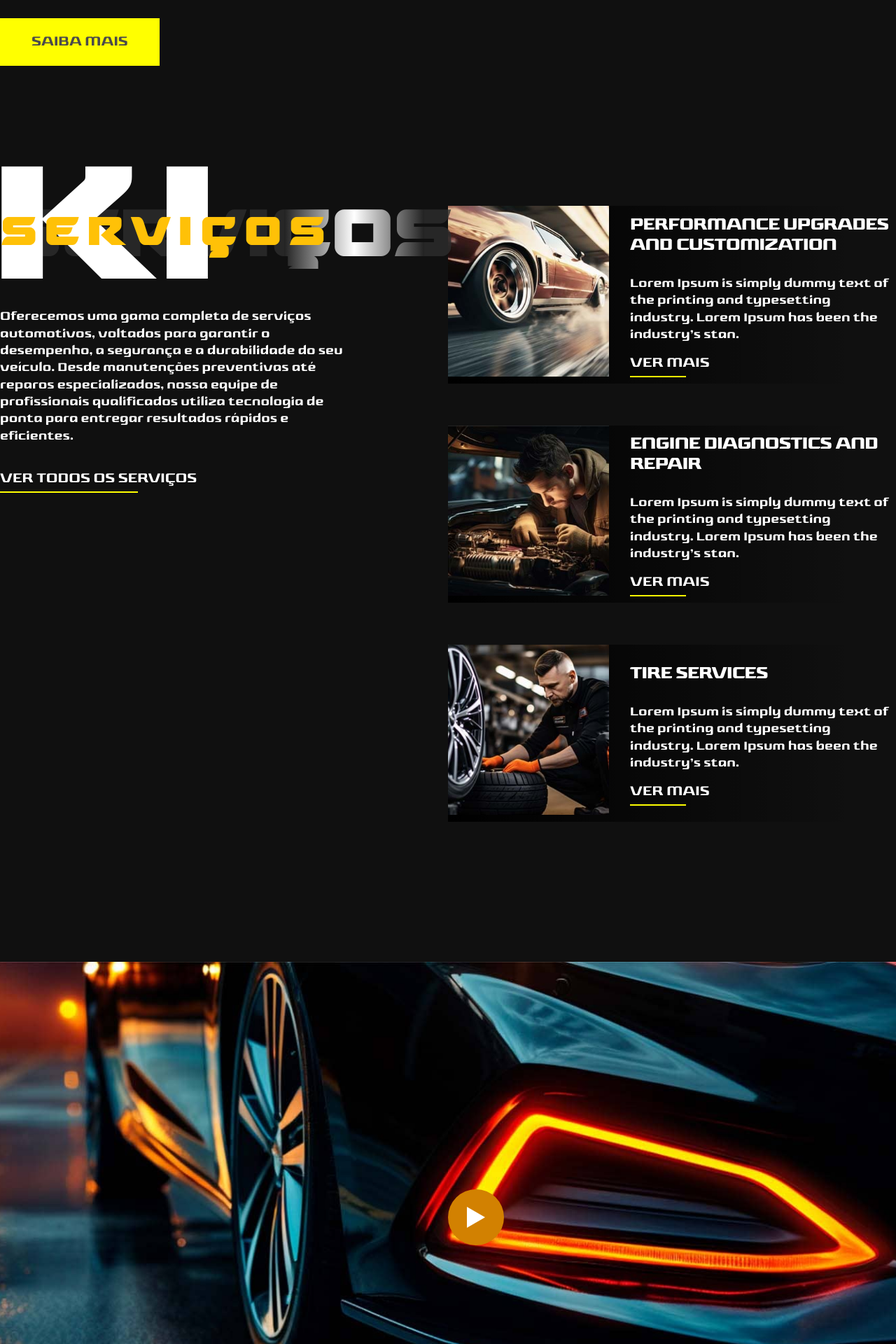
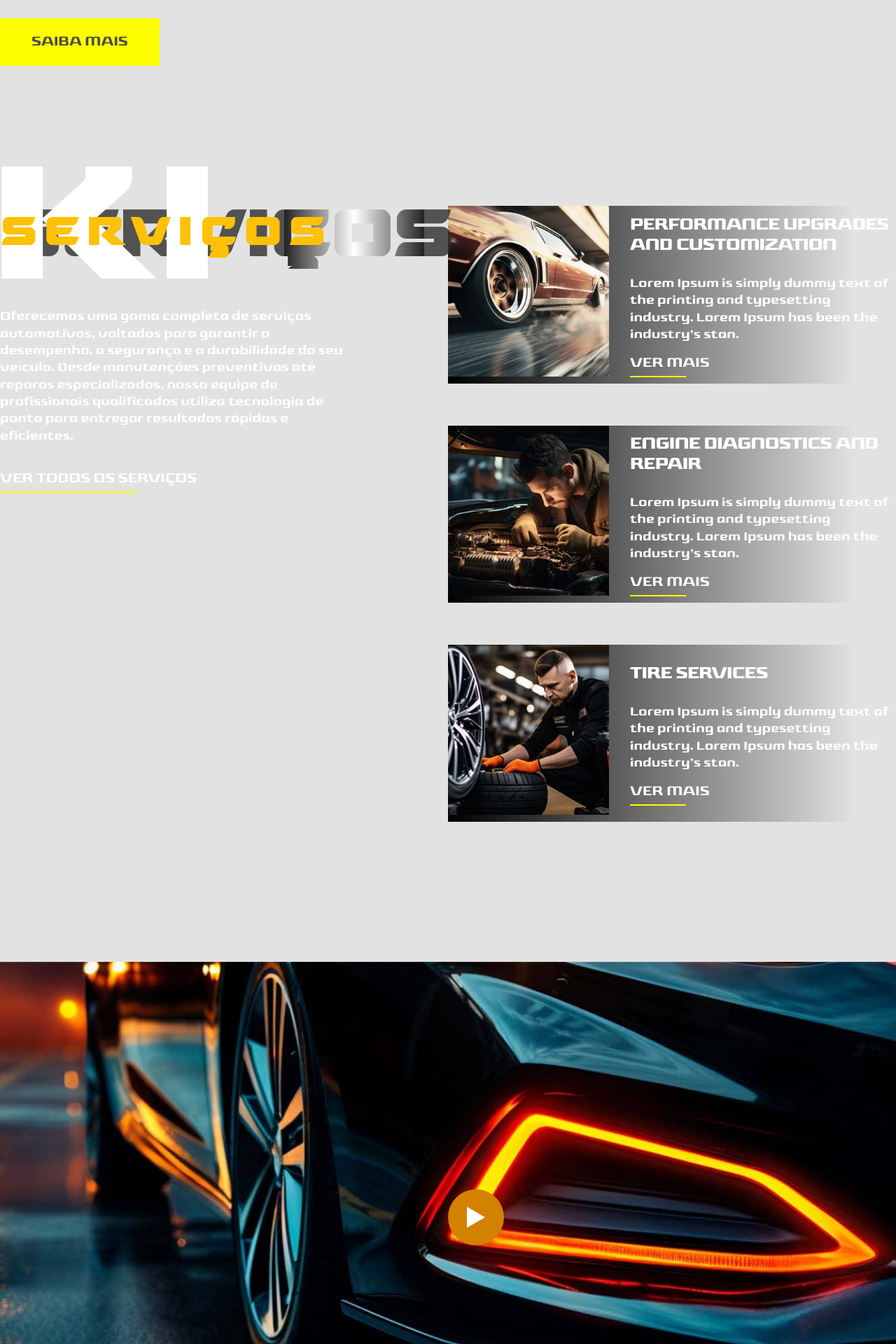
Before and after one commit to weslleysholanda/KiOficina, a PHP site: page / in a window 1280 px wide. Shown: the part 1925-3845 px from the top of the page at 70% size. Run offline with PHP 8.4, Linux system fonts and the light colour scheme.

Commit message:
Primeira Versão

```diff
--- a/assets/css/style.css
+++ b/assets/css/style.css
@@ -51,7 +51,7 @@
     --color4: #FFC108;
     --color5: #212121;
     --color6: #D28101;
-    --colorBackground: #101010;
+    --colorBackground: #10101010;
     --colorContainer:#000000;
 
     /* Fontes */
```
